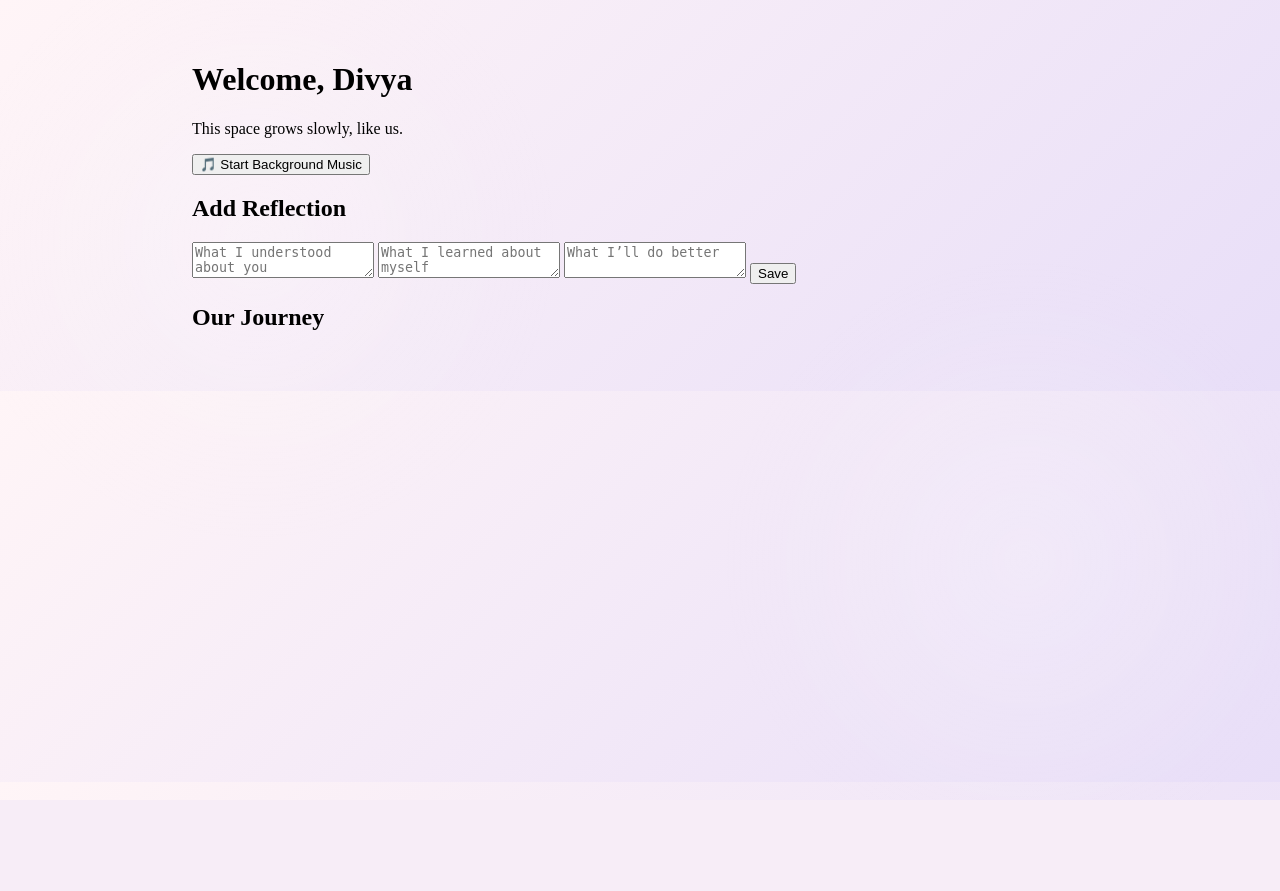
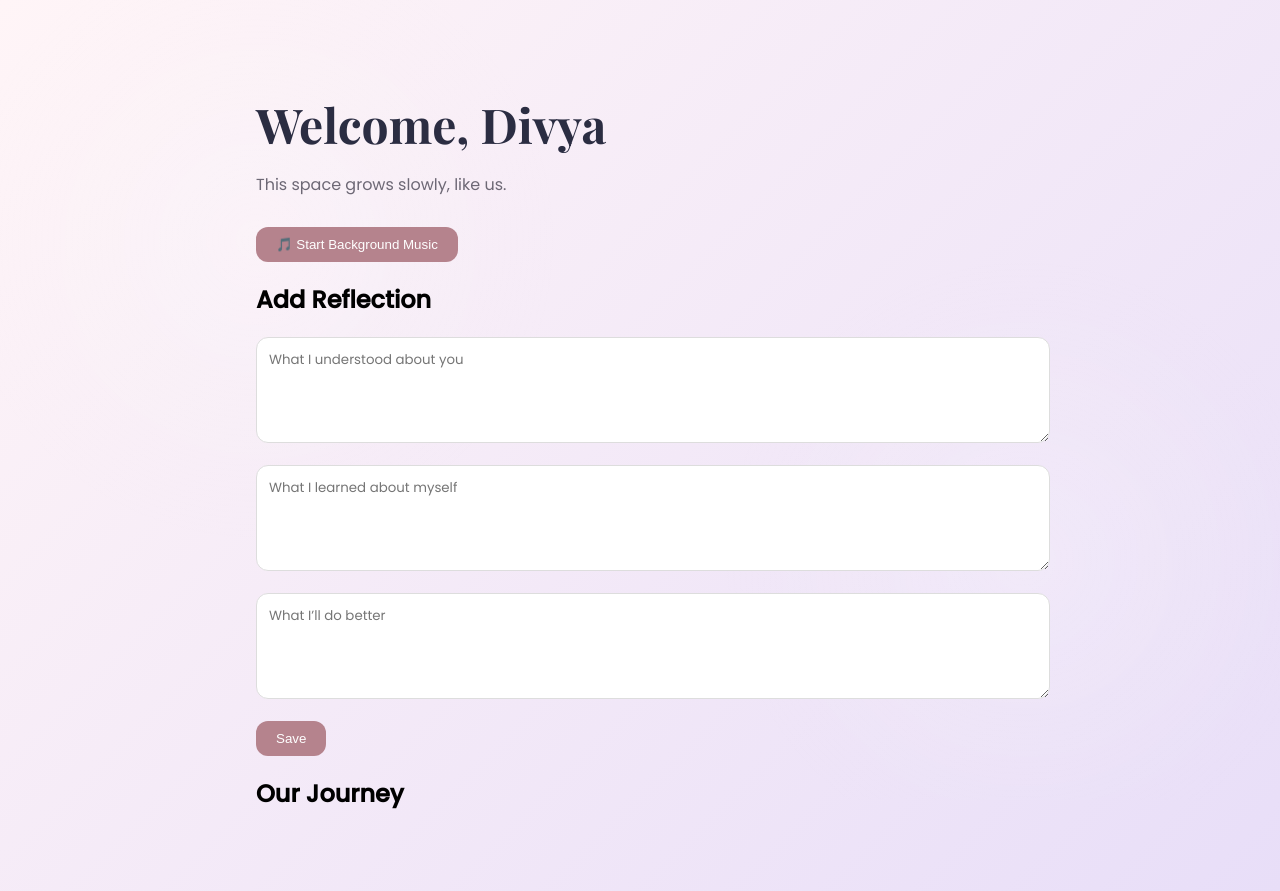
Before and after one commit to Ayush28o/learning-log-, a Flask app: template templates/index.html in a window 1280 px wide. Before the commit the page ends 782 px from the top, so only its background shows below. Run offline with Flask 3, Linux system fonts and the light colour scheme; the template is opened without the code that fills it, so the values that code supplies are empty.

Commit message:
Refactor CSS styles and update animations

```diff
--- a/static/style.css
+++ b/static/style.css
@@ -1,58 +1,95 @@
+@import url('https://fonts.googleapis.com/css2?family=Playfair+Display:wght@500;700&family=Poppins:wght@300;400;500&display=swap');
+
 body {
     margin: 0;
-    font-family: 'Playfair Display', serif;
+    font-family: 'Poppins', sans-serif;
     background: linear-gradient(135deg, #fff5f7, #e8def8);
     overflow-x: hidden;
 }
 
+/* Center container */
 .container {
-    width: 70%;
+    width: 60%;
     margin: auto;
-    padding: 40px;
+    padding: 60px 0;
+    animation: fadeIn 1.5s ease;
 }
 
-.center-box {
-    width: 300px;
-    margin: 150px auto;
-    text-align: center;
+/* Heading */
+h1 {
+    font-family: 'Playfair Display', serif;
+    font-size: 48px;
+    margin-bottom: 10px;
+    color: #2b2d42;
 }
 
-.fade-in {
-    animation: fade 1.5s ease-in;
+.subtitle {
+    color: #6d6875;
+    margin-bottom: 30px;
 }
 
-.slide-up {
-    animation: slide 0.8s ease-in;
+/* Button */
+button {
+    padding: 10px 20px;
+    border: none;
+    border-radius: 12px;
+    background: #b5838d;
+    color: white;
+    font-weight: 500;
+    cursor: pointer;
+    transition: 0.3s ease;
 }
 
-@keyframes fade {
-    from { opacity: 0; }
-    to { opacity: 1; }
+button:hover {
+    transform: scale(1.05);
+    background: #a26c77;
 }
 
-@keyframes slide {
-    from { opacity: 0; transform: translateY(40px); }
-    to { opacity: 1; transform: translateY(0); }
+/* Textareas */
+textarea {
+    width: 100%;
+    height: 80px;
+    padding: 12px;
+    border-radius: 12px;
+    border: 1px solid #ddd;
+    margin-bottom: 15px;
+    font-family: inherit;
 }
 
+/* Cards */
 .card {
     background: white;
     padding: 20px;
     margin-bottom: 20px;
     border-radius: 20px;
-    box-shadow: 0 10px 30px rgba(0,0,0,0.08);
-    transition: 0.3s;
+    box-shadow: 0 15px 35px rgba(0,0,0,0.08);
+    transition: 0.3s ease;
+    animation: slideUp 0.8s ease;
 }
 
 .card:hover {
     transform: translateY(-5px);
 }
 
-.background-animation {
+/* Background glow */
+body::before {
+    content: "";
     position: fixed;
     width: 100%;
     height: 100%;
-    background: radial-gradient(circle at 20% 30%, rgba(255,255,255,0.2), transparent 300px),
-                radial-gradient(circle at 80% 70%, rgba(255,255,255,0.2), transparent 300px);
+    background:
+        radial-gradient(circle at 20% 30%, rgba(255,255,255,0.2), transparent 300px),
+        radial-gradient(circle at 80% 70%, rgba(255,255,255,0.2), transparent 300px);
     z-index: -1;
 }
+
+/* Animations */
+@keyframes fadeIn {
+    from { opacity: 0; transform: translateY(10px); }
+    to { opacity: 1; transform: translateY(0); }
+}
+
+@keyframes slideUp {
+    from { opacity: 0; transform: translateY(40px); }
+    to { opacity: 1; transform: translateY(0); }
+}
```
